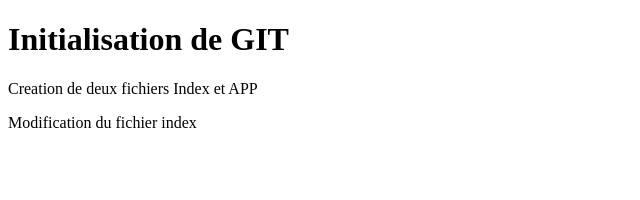
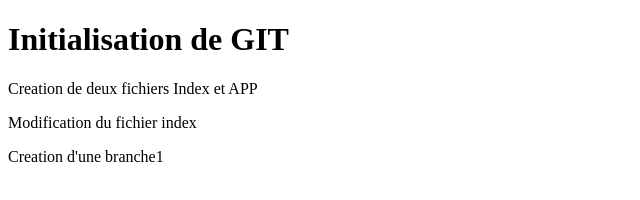
Before and after one commit to Boumediene311/Mon-projet, a plain HTML site: page index.html in a window 1280 px wide. Shown: the whole page, without its empty margins (0-640 px from the left). Drawn offline with Linux system fonts and the light colour scheme.

Commit message:
Creation de la premiere branche 1

```diff
--- a/index.html
+++ b/index.html
@@ -11,6 +11,7 @@
     <p>Creation de deux fichiers Index et APP</p>
     <p>Modification du fichier index</p>
 
+    <p>Creation d'une branche1 </p>
     <script src="app.js"></script>
 </body>
 </html>
```
